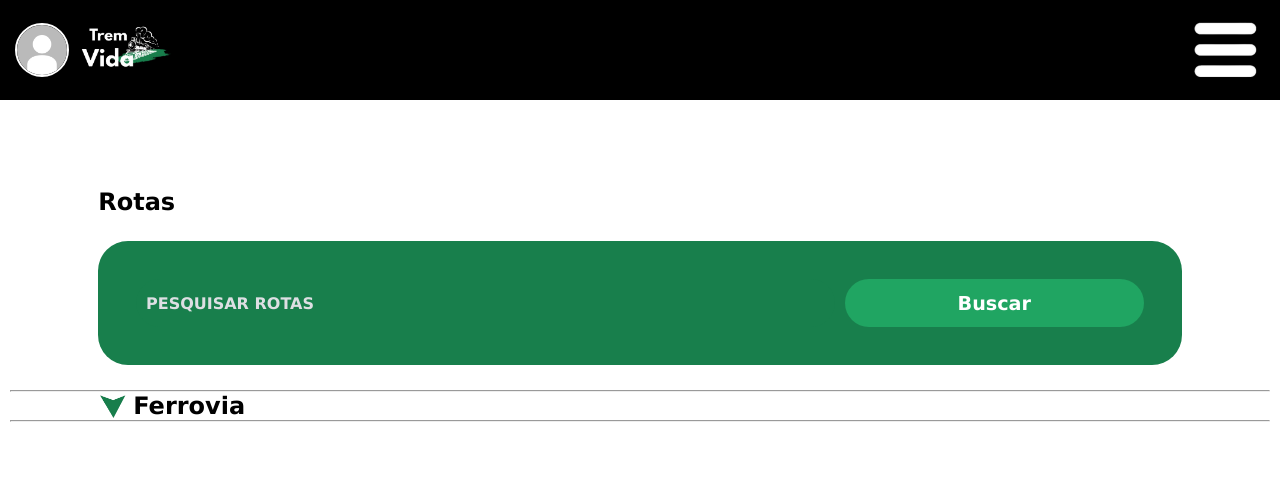
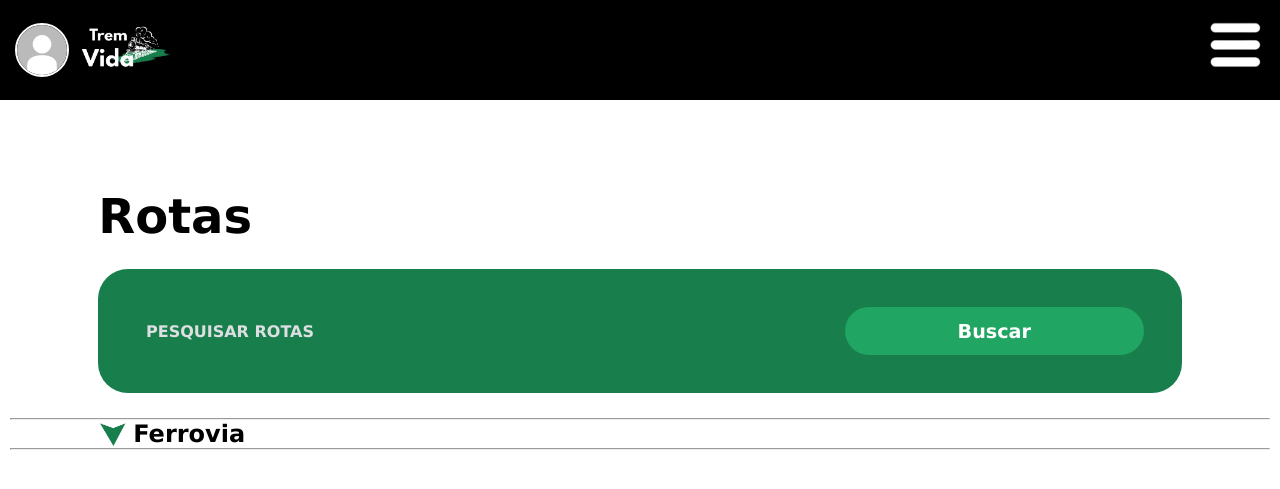
Before and after one commit to ArthurOscar/Mockup, a PHP site: page /index_gestaoderotas.php in a window 1280 px wide. Shown: the top 489 px of the page. Run offline with PHP 8.4, Linux system fonts and the light colour scheme; the visitor is signed in with stand-in values (Sample User, id 1).

Commit message:
Mais ajustes de responsividade em dispositivos com no mínimo 468 px e adicionado comentários ao código

```diff
--- a/includes/db.php
+++ b/includes/db.php
@@ -1,5 +1,6 @@
 <?php
 
+// Acesso local
 $servername = 'localhost';
 $username = 'root';
 $password = 'root';
--- a/public/index_dashboard.php
+++ b/public/index_dashboard.php
@@ -52,7 +52,7 @@ $currentUser = $user->getUserById($_SESSION['user_id']);
             <a href="../public/index_relatorios.php">Relatórios</a>
             <a href="../public/index_alertas.php">Alertas</a>
             <?php if ($currentUser['funcao'] === 'Admin'): ?>
-                <a href="../public/index_cadastro.php">Cadastro</a>
+                <a href="../public/index_cadastro.php">Cadastro</a> <!-- Só admin acessa -->
             <?php endif; ?>
             <br><br><br>
             <a href="logout.php">Sair</a>
--- a/public/index_gestaoderotas.php
+++ b/public/index_gestaoderotas.php
@@ -73,15 +73,12 @@ $currentUser = $user -> getUserById($_SESSION['user_id']);
             <div id="ferrovia_Aberto" class="ferrovia_Aberto">
                 <div id="menu_rotas">
                     <div class="rota">
-                        <p id="numero">0101</p>
-                        <p id="rota_texto">Sul / Centro</p>
+                        <p id="numero">S1 -> S2</p>
                     </div>
                     <div id="mapaStyle">
                         <img id="mapa_ferrovia" src="../assects/Mapa.PNG" alt="">
                         <div>
                             <p>Horário de partida: <u>08:20</u></p>
-                            <br>
-                            <p>Disponibilidade: <u>Seg a Seg</u></p>
                         </div>
                     </div>
                 </div>
--- a/src/apiEmail.php
+++ b/src/apiEmail.php
@@ -10,7 +10,9 @@ class Email
         curl_setopt($ch, CURLOPT_FOLLOWLOCATION, true);
         $data = curl_exec($ch);
         curl_close($ch);
+        // Decodifica a requisição que é dada em JSON
         $dado = json_decode($data, true);
+        // Verifica a validade do email pela API
         if (isset($dado["email_deliverability"]["status_detail"]) && $dado["email_deliverability"]["status_detail"] === "valid_email") {
             return true;
         } else {
--- a/src/auth.php
+++ b/src/auth.php
@@ -1,15 +1,20 @@
 <?php
 
 class Auth{
+    // Verificar se está logado
     public function isLoggedIn(){
         return isset($_SESSION['user_id']);
     }
+
+    // Função para jogar dados para o SESSION
     public function loginUser($user){
         $_SESSION['user_id'] = $user['id_usuario'];
         $_SESSION['username'] = $user['nome'];
         $_SESSION['email'] = $user['email'];
         $_SESSION['funcao'] = $user['funcao'];
     }
+
+    // Função para deslogar usuário
     public function logout(){
         session_destroy();
         header("location: index.php");
--- a/src/sensores.php
+++ b/src/sensores.php
@@ -1,5 +1,6 @@
 <?php
 
+// Classe destinada a pegar informações do banco de dados para o DashBoard
 class Sensores
 {
     private $conn;
--- a/src/user.php
+++ b/src/user.php
@@ -1,6 +1,7 @@
 <?php
 
 class User {
+    //Cria BD privada, difícil de ser comprometida
     private $conn;
 
     public function __construct($db){
--- a/style/style.css
+++ b/style/style.css
@@ -221,7 +221,7 @@ main {
     font-weight: bold;
     margin-top: 7%;
     margin-left: 7%;
-    font-size: 1.5rem;
+    font-size: 3rem;
 }
 
 #pesquisar_completo {
@@ -620,6 +620,14 @@ main {
     }
 }
 
+@media (min-width: 480px){
+    #imagem_menu {
+        width: 100px;
+        max-width: 80px;
+        top: 5px;
+    }
+}
+
 @media (max-width: 480px) {
     .navbar {
         height: 80px;
```
